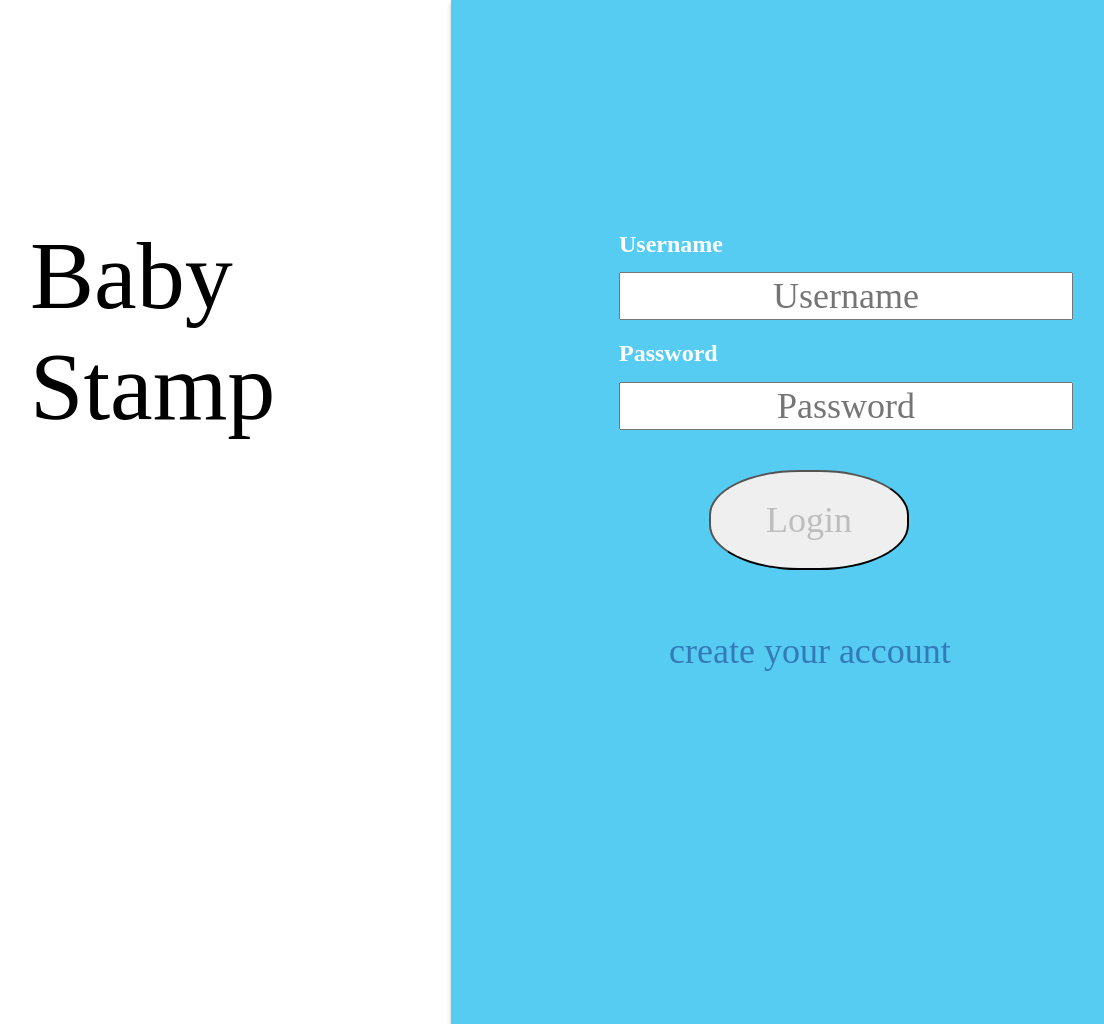
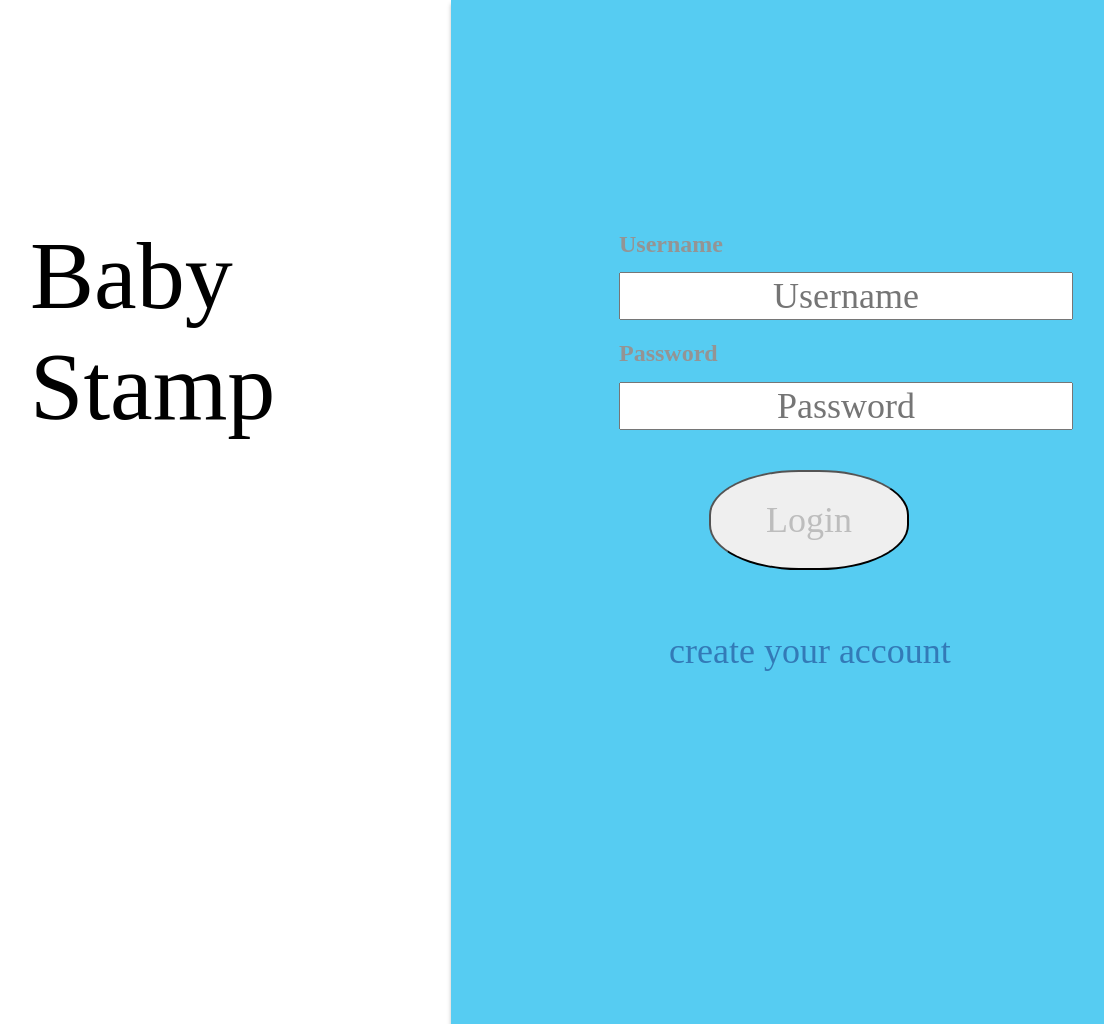
Before and after one commit to bizarrowill/BabyStamp, a Node project: template views/loginpage.handlebars in a window 1440 px wide. Shown: the whole page, without its empty margins (246-1350 px from the left). Run offline with Node 20 templates, Linux system fonts and the light colour scheme; the template is opened without the code that fills it, so the values that code supplies are empty; some libraries are stand-ins or nearby versions.

Commit message:
loginbox text update

```diff
--- a/public/css/styles.css
+++ b/public/css/styles.css
@@ -175,7 +175,7 @@ input {
   font-weight: normal;
   line-height: normal;
   font-size: 36px;
-  color: #FFFFFF;
+  color: rgb(148, 148, 148);
 }
 
 #createaccount {
@@ -239,58 +239,3 @@ top: 83px;
 
 background: url(image.png);
 }
-/* Group
-
-position: absolute;
-width: 743px;
-height: 1024px;
-left: 697px;
-top: 0px; */
-
-/* Group 2 */
-
-/* position: absolute;
-width: 403px;
-height: 64px;
-left: 892px;
-top: 363px; */
-
-/* Group 3 */
-
-/* position: absolute;
-width: 403px;
-height: 64px;
-left: 892px;
-top: 467px; */
-
-/* password */
-
-/* position: absolute;
-width: 160px;
-height: 47px;
-left: 996px;
-top: 476px;
-
-font-family: Inika;
-font-style: normal;
-font-weight: normal;
-line-height: normal;
-font-size: 36px;
-
-color: #BDBDBD; */
-
-/* email adderess */
-
-/* position: absolute;
-width: 248px;
-height: 47px;
-left: 945px;
-top: 374px;
-
-font-family: Inika;
-font-style: normal;
-font-weight: normal;
-line-height: normal;
-font-size: 36px;
-
-color: #BDBDBD; */
```
